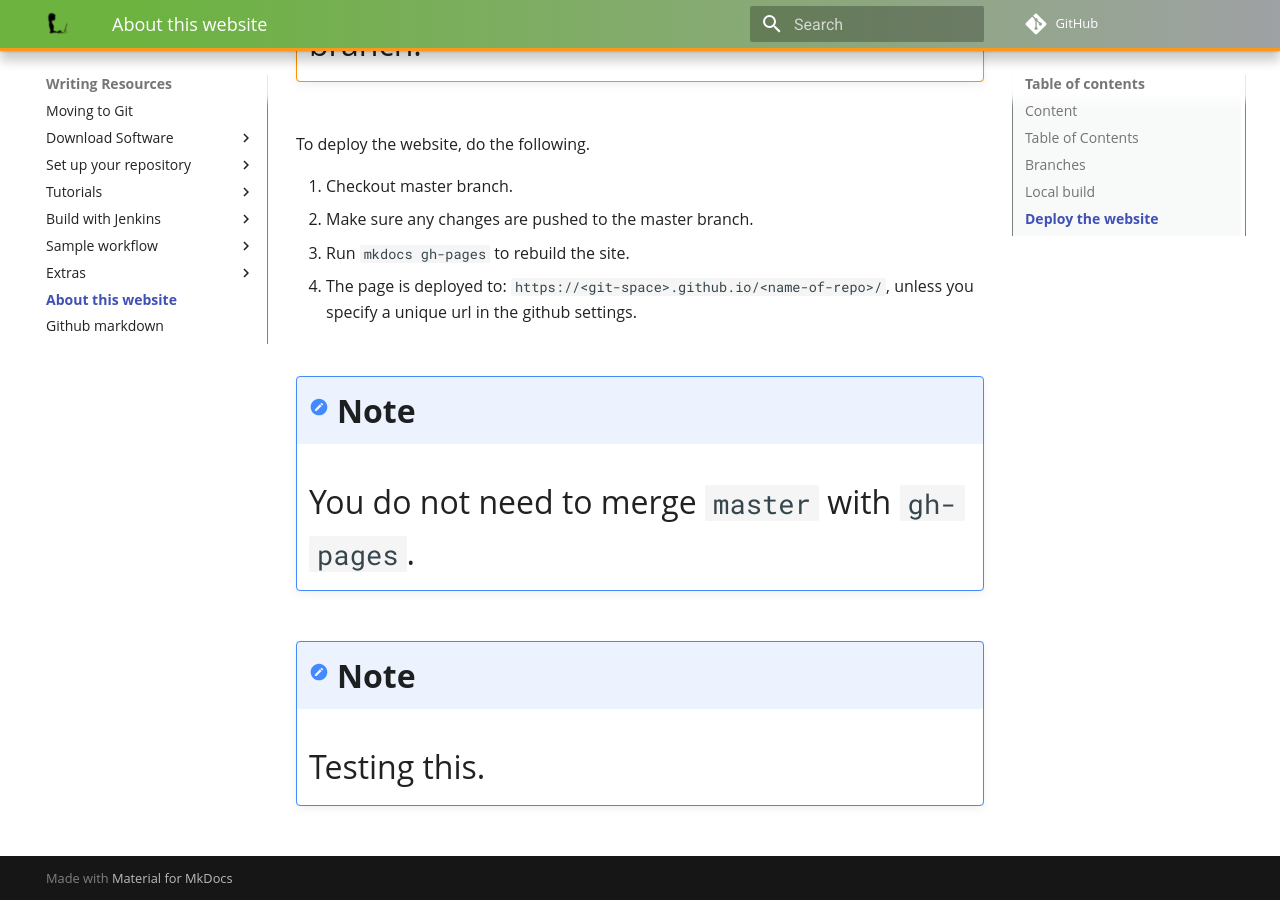
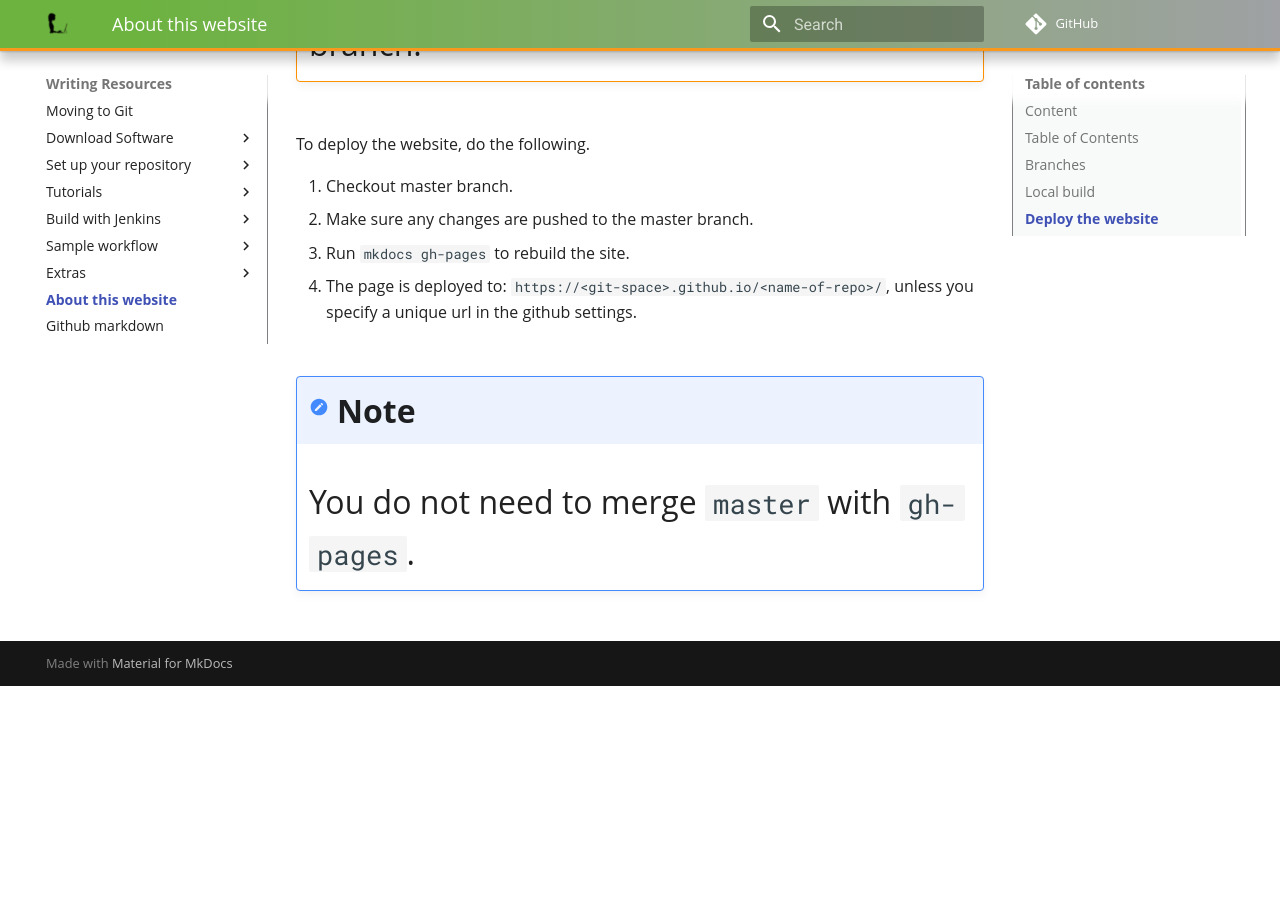
Before and after one commit to TimothyDanielQlik/git-site, an MkDocs documentation site: the page built from docs/about.md, in a window 1280 px wide and 900 px high, scrolled down 1510 px. Built offline with MkDocs 1.6.1 and Material for MkDocs 9.7.7, drawn with Linux system fonts in a browser that asks for light colours; comment, search, counter and statistics services are not loaded; after the commit the page ends 2196 px from its top, so only the background shows below that.

Commit message:
Fixing changes

```diff
--- a/docs/about.md
+++ b/docs/about.md
@@ -57,6 +57,3 @@ To deploy the website, do the following.
 
 !!! Note
     You do not need to merge `master` with `gh-pages`.
-
-!!! Note
-	Testing this.
```
